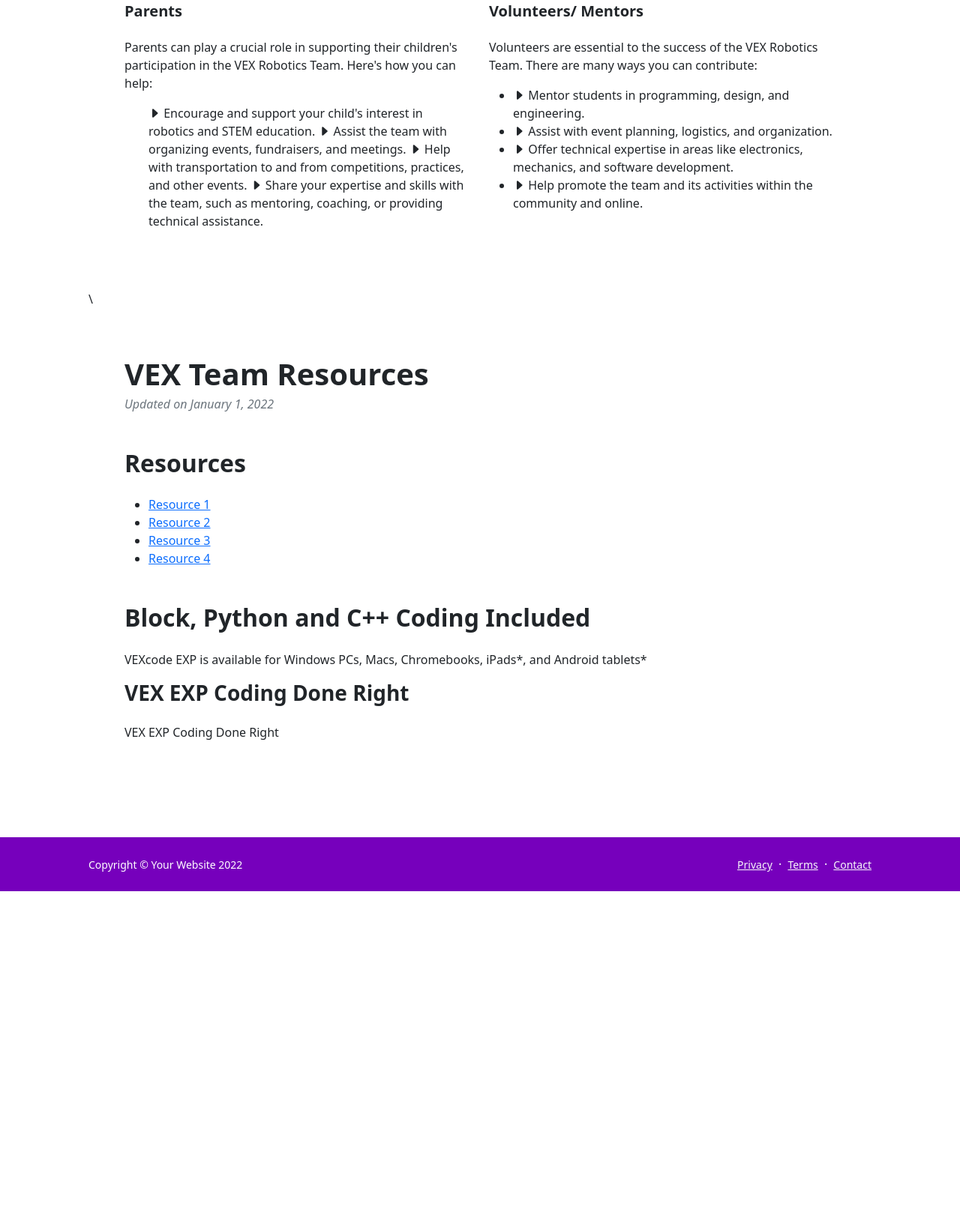
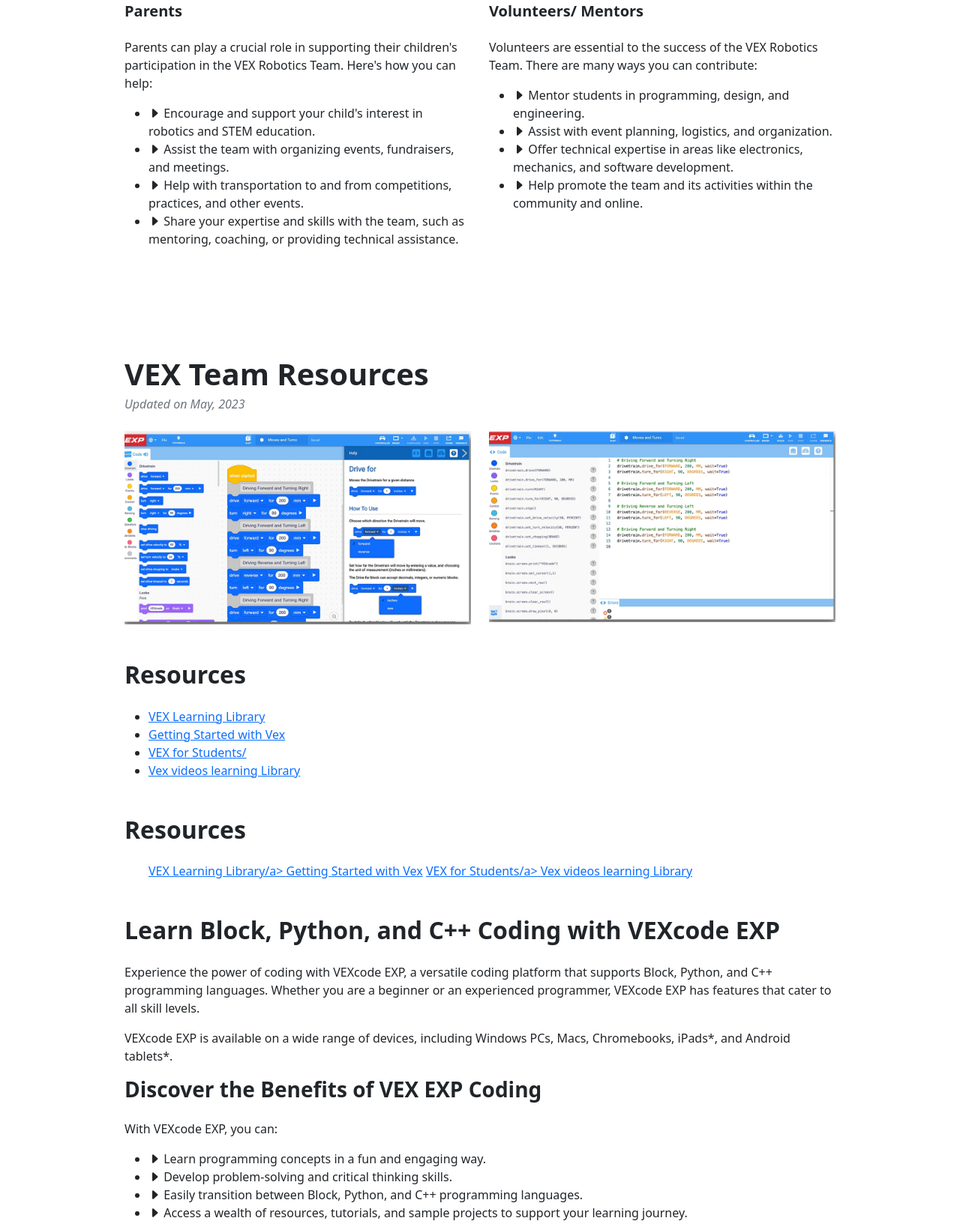
Before and after one commit to 8819ArcTechBears/8819ArcTechBears.github.io, a website: page blog-post.html in a window 1280 px wide. Shown: the part 229-1862 px from the top of the page at 75% size. Before the commit the page ends 1418 px from the top, so only its background shows below. Drawn offline with nearby package versions, Linux system fonts and the light colour scheme.

Commit message:
new fix fix

```diff
--- a/blog-post.html
+++ b/blog-post.html
@@ -42,11 +42,10 @@
                 <h2 class="fw-bolder fs-5 mb-4">Parents</h2>
                 <p>Parents can play a crucial role in supporting their children's participation in the VEX Robotics Team. Here's how you can help:</p>
                 <ul>
-                    <i class="bi bi-caret-right-fill"></i> Encourage and support your child's interest in robotics and STEM education.
-                    <i class="bi bi-caret-right-fill"></i> Assist the team with organizing events, fundraisers, and meetings.
-                    <i class="bi bi-caret-right-fill"></i> Help with transportation to and from competitions, practices, and other events.
-                    <i class="bi bi-caret-right-fill"></i> Share your expertise and skills with the team, such as mentoring, coaching, or providing technical assistance.
-                </ul>
+                    <li> <i class="bi bi-caret-right-fill"></i> Encourage and support your child's interest in robotics and STEM education.</li>
+                    <li><i class="bi bi-caret-right-fill"></i> Assist the team with organizing events, fundraisers, and meetings.</li>
+                    <li><i class="bi bi-caret-right-fill"></i> Help with transportation to and from competitions, practices, and other events.</li>
+                   <li><i class="bi bi-caret-right-fill"></i> Share your expertise and skills with the team, such as mentoring, coaching, or providing technical assistance.</li>
             </div>
             <div class="col-lg-6">
                 <h2 class="fw-bolder fs-5 mb-4">Volunteers/ Mentors</h2>
@@ -54,14 +53,14 @@
                 <ul>
                    <li><i class="bi bi-caret-right-fill"></i> Mentor students in programming, design, and engineering.</li>
                     <li><i class="bi bi-caret-right-fill"></i> Assist with event planning, logistics, and organization.</li>
-                    <li><i class="bi bi-caret-right-fill"></i> Offer technical expertise in areas like electronics, mechanics, and software development.</li>
+                    <li> <i class="bi bi-caret-right-fill"></i> Offer technical expertise in areas like electronics, mechanics, and software development.</li>
                    <li><i class="bi bi-caret-right-fill"></i> Help promote the team and its activities within the community and online.</li>
-                </ul>
             </div>
+
         </div>
     </div>
 </section>
-\<!-- VEX Team Resources -->
+<!-- VEX Team Resources -->
 <section class="py-3">
     <div class="container px-5 my-5">
         <!-- Post header-->
@@ -69,38 +68,62 @@
             <!-- Post title-->
             <h1 class="fw-bolder mb-1">VEX Team Resources</h1>
             <!-- Post meta content-->
-            <div class="text-muted fst-italic mb-2">Updated on January 1, 2022</div>
+            <div class="text-muted fst-italic mb-2">Updated on May, 2023</div>
         </header>
        <!-- VEX Team Photos -->
         <div class="row row-cols-1 row-cols-md-3 g-4 mb-4">
     <!-- Existing team member cards... -->
         </div>
+
+    <!-- New section with two images side by side -->
+        <div class="row">
+        <div class="col-md-6">
+        <img src="assets/images/logo/blocks.png" alt="Blocks coding for vex" class="img-fluid" />
+    </div>
+    <div class="col-md-6">
+        <img src="assets/images/logo/python.png" alt="Python coding for Vex" class="img-fluid" />
+    </div>
+</div>
  <!-- Resources content-->
  <section class="mb-5">
     <h2 class="fw-bolder mb-4 mt-5">Resources</h2>
     <ul>
-                <li><a href="https://kb.vex.com/hc/en-us/articles/9834407868180">Resource 1</a></li>
-                <li><a href="#">Resource 2</a></li>
-                <li><a href="#">Resource 3</a></li>
-                <li><a href="#">Resource 4</a></li>
+        <li><a href="https://kb.vex.com/hc/en-us/articles/9834407868180">VEX Learning Library</a></li>
+        <li><a href="https://kb.vex.com/hc/en-us/articles/360061110971-Get-Started-with-Your-VEX-V5-System-Bundle">Getting Started with Vex</a></li>
+        <li><a href="https://kb.roboticseducation.org/hc/en-us/articles/8373753632407-Students-Start-Here">VEX for Students/</a></li>
+        <li><a href="https://kb.roboticseducation.org/hc/en-us/articles/8373328364311-VEX-Coaches-Start-Here">Vex videos learning Library</a></li>
     </ul>
+    <section class="mb-5">
+        <h2 class="fw-bolder mb-4 mt-5">Resources</h2>
+        <ul>
+            <a href="https://kb.vex.com/hc/en-us/articles/9834407868180">VEX Learning Library/a></li>
+            <a href="https://kb.vex.com/hc/en-us/articles/360061110971-Get-Started-with-Your-VEX-V5-System-Bundle">Getting Started with Vex</a>
+            <a href="https://kb.roboticseducation.org/hc/en-us/articles/8373753632407-Students-Start-Here">VEX for Students/a></li>
+            <a href="https://kb.roboticseducation.org/hc/en-us/articles/8373328364311-VEX-Coaches-Start-Here">Vex videos learning Library</a>
+        </ul>
+    </section>
+
 </section>
         <!-- VEX EXP Coding Content -->
 <section class="mb-5">
-            <h2 class="fw-bolder mb-4 mt-5">Block, Python and C++ Coding Included</h2>
-            <p>VEXcode EXP is available for Windows PCs, Macs, Chromebooks, iPads*, and Android tablets*</p>
-            <h3 class="fw-bolder mb-4">VEX EXP Coding Done Right</h3>
-            <p>VEX EXP Coding Done Right</p>
+    <h2 class="fw-bolder mb-4 mt-5">Learn Block, Python, and C++ Coding with VEXcode EXP</h2>
+    <p>Experience the power of coding with VEXcode EXP, a versatile coding platform that supports Block, Python, and C++ programming languages. Whether you are a beginner or an experienced programmer, VEXcode EXP has features that cater to all skill levels.</p>
+    <p>VEXcode EXP is available on a wide range of devices, including Windows PCs, Macs, Chromebooks, iPads*, and Android tablets*.</p>
+    <h3 class="fw-bolder mb-4">Discover the Benefits of VEX EXP Coding</h3>
+    <p>With VEXcode EXP, you can:</p>
+    <ul>
+        <li><i class="bi bi-caret-right-fill"></i> Learn programming concepts in a fun and engaging way.</li>
+        <li><i class="bi bi-caret-right-fill"></i> Develop problem-solving and critical thinking skills.</li>
+       <li><i class="bi bi-caret-right-fill"></i> Easily transition between Block, Python, and C++ programming languages.</li>
+       <li><i class="bi bi-caret-right-fill"></i> Access a wealth of resources, tutorials, and sample projects to support your learning journey.</li>
+    </ul>
 </section>
-    </div>
-</section>
-
         </main>
         <!-- Footer-->
         <footer class="bg-dark py-4 mt-auto">
             <div class="container px-5">
                 <div class="row align-items-center justify-content-between flex-column flex-sm-row">
-                    <div class="col-auto"><div class="small m-0 text-white">Copyright &copy; Your Website 2022</div></div>
+                    <div class="col-auto"><div class="small m-0 text-white">Copyright &copy; Austin Achieve Highschool 2023</div></div>
                     <div class="col-auto">
                         <a class="link-light small" href="#!">Privacy</a>
                         <span class="text-white mx-1">&middot;</span>
```
Also changed, not shown: assets/images/logo/blocks.png (added), assets/images/logo/python.png (added), 3 other files. Lines whose indentation alone changed are shown as unchanged.
